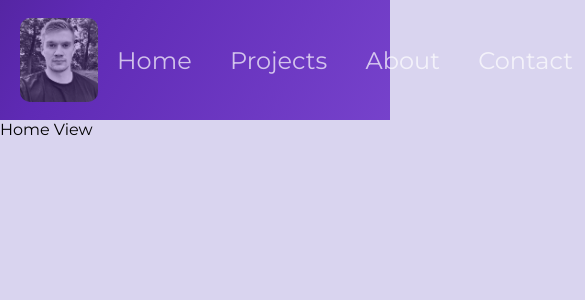
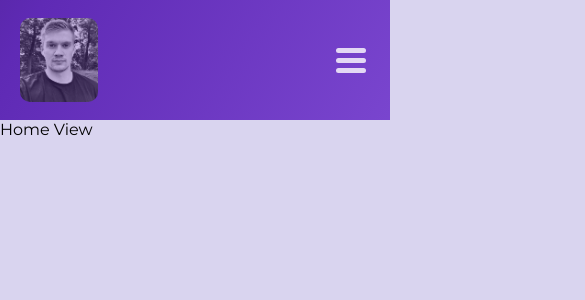
Before and after one commit to pataspatek/portfolio, a React (Vite) app in the folder frontend/: page / in a window 390 px wide. Shown: the top 300 px of the page, 585 px wide, since content can reach past the window. Built offline with nearby package versions, Linux system fonts and the light colour scheme.

Commit message:
Header responsivness added

```diff
--- a/frontend/src/components/Header.jsx
+++ b/frontend/src/components/Header.jsx
@@ -10,6 +10,8 @@ function Header() {
                 <Link className="profile-picture-link">
                     <img className="profile-picture-image" height="92px" src="profile-picture.jpg" alt="profile picture"/>
                 </Link>
+                <input type="checkbox" id="nav-toggle" />
+                <div className="nav-container">
                     <ul className="nav-links-container">
                         <li className="nav-item">
                             <Link className="nav-link">Home</Link>
@@ -48,6 +50,14 @@ function Header() {
                         </li>
                     </ul>
                 </div>
+                <div className="icon-collapsed-container">
+                    <label for="nav-toggle" className="icon-collapsed">
+                        <div className="line"></div>
+                        <div className="line"></div>
+                        <div className="line"></div>
+                    </label>
+                </div>
+            </div>
         </div>
     );
 }
--- a/frontend/src/styles/header.css
+++ b/frontend/src/styles/header.css
@@ -50,6 +50,10 @@
     transition: var(--header-hover-transition);
 }
 
+.profile-picture-link {
+    height: var(--header-height);
+}
+
 .profile-picture-image {
     opacity: 70%;
 }
@@ -59,11 +63,16 @@
     transform: scale(1.1);
 }
 
+.nav-container {
+    display: flex;
+    align-items: center;
+}
 
 /* Navigation styles */
 .nav-links-container {
     display: flex;
     list-style: none;
+    height: var(--header-height);
 }
 
 .nav-item,
@@ -111,3 +120,77 @@
     opacity: 100%;
     transform: scale(1.1);
 }
+
+#nav-toggle {
+    position: absolute;
+    top: -100px;
+}
+
+.icon-collapsed-container {
+    display: none;
+    justify-content: center;
+    align-items: center;
+    height: var(--header-height);
+}
+
+
+.icon-collapsed {
+    display: block;
+    opacity: 80%;
+    transition: var(--header-hover-transition);
+}
+
+.icon-collapsed:hover {
+    opacity: 100%;
+    transform: scale(1.1);
+    cursor: pointer;
+}
+
+.line {
+    width: 30px;
+    height: 5px;
+    background-color: var(--text-color-light);
+    margin: 5px;
+    border-radius: 3px;
+    transition: all .5s ease-in-out;
+}
+
+@media screen and (max-width: 870px) {
+    .nav-container {
+        display: none;
+    }
+
+    #nav-toggle:checked + .nav-container {
+        display: flex; /* Show navigation container when the input is checked */
+        flex-direction: column; /* Stack navigation items vertically */
+        background-color: rgba(0, 0, 0, 0.8); /* Background for mobile navigation */
+        position: fixed;
+        top: 0;
+        left: 0;
+        right: 0;
+        bottom: 0;
+        z-index: 999; /* Make sure it's above other content other than toggle button */
+        padding: 2rem; /* Add some padding for spacing */
+    }
+
+    #nav-toggle:checked + .nav-container > .nav-links-container {
+        flex-direction: column;
+    }
+
+    .icon-collapsed-container {
+        display: flex;
+        z-index: 1000;
+    }
+
+    #nav-toggle:checked ~ .icon-collapsed-container .line:nth-child(1) {
+        transform: translateY(10px) rotate(225deg);
+    }
+
+    #nav-toggle:checked ~ .icon-collapsed-container .line:nth-child(3) {
+        transform: translateY(-10px) rotate(-225deg);
+    }
+
+    #nav-toggle:checked ~ .icon-collapsed-container .line:nth-child(2) {
+        opacity: 0;
+    }
+}
```
Lines whose indentation alone changed are shown as unchanged.
